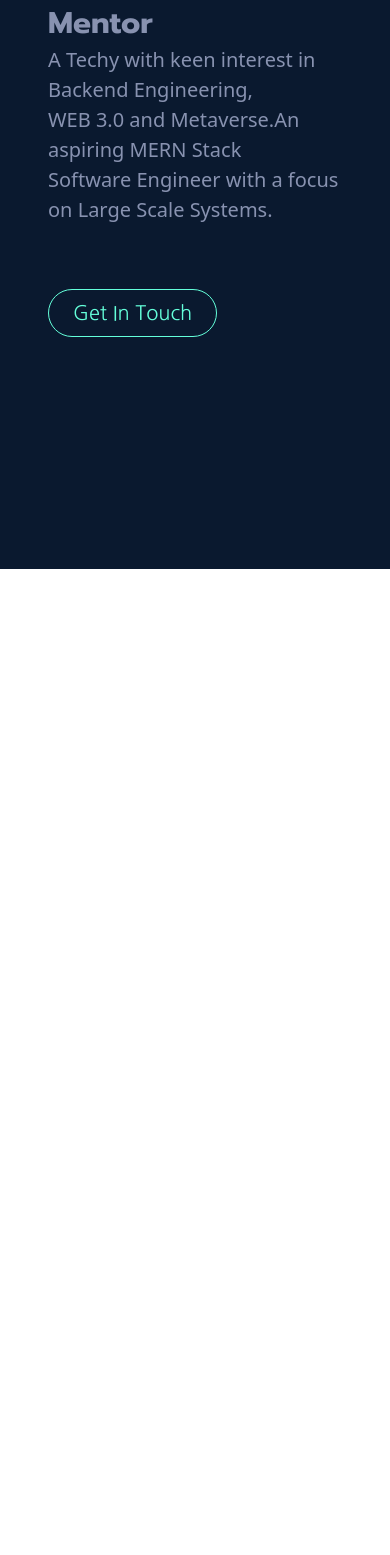
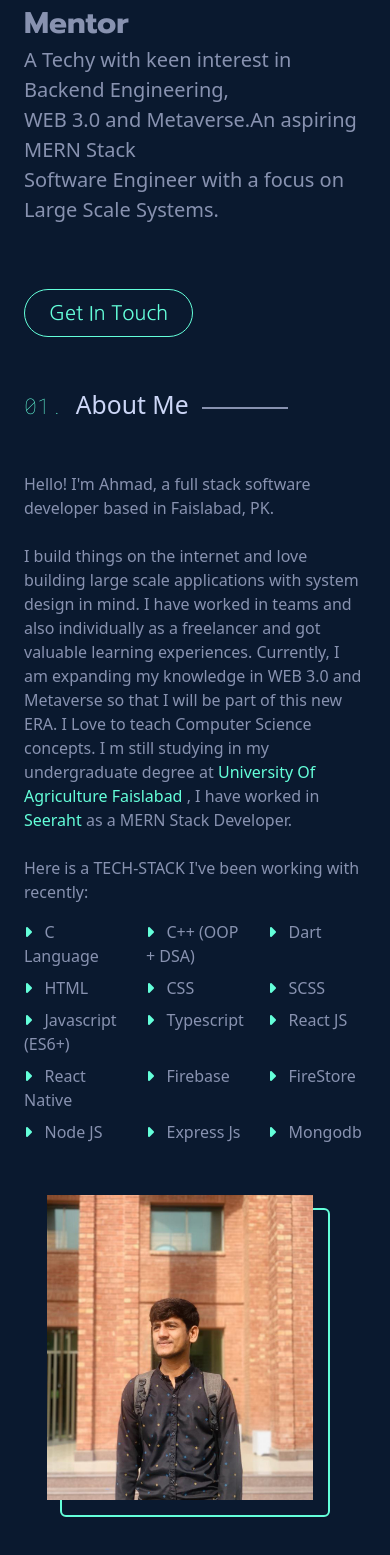
Before and after one commit to Ahmadjajja/my_portfolio, a React (Create React App) app: page / in a window 390 px wide. Shown: the part 275-1830 px from the top of the page. Before the commit the page ends 844 px from the top, so only its background shows below. Built offline with nearby package versions, Linux system fonts and the light colour scheme.

Commit message:
Responsive About Page added

```diff
--- a/src/App.js
+++ b/src/App.js
@@ -4,6 +4,7 @@ import "bootstrap/dist/js/bootstrap.bundle";
 import LeftInfoBar from "./components/LeftInfoBar";
 import RightInfoBar from "./components/RightInfoBar";
 import Home from "./pages/Home"
+import About from "./pages/About"
 function App() {
   return (
     <div className="App" style={{backgroundColor: "#0A192F"}}>
@@ -11,6 +12,7 @@ function App() {
           <LeftInfoBar />
           <RightInfoBar />
           <Home />
+          <About/>
     </div>
   );
 }
--- a/src/App.scss
+++ b/src/App.scss
@@ -3,7 +3,11 @@
 @import "./scss/RightInfoBar";
 @import "./scss/LeftInfoBar";
 @import "./scss/Home";
+@import "./scss/About";
 .App{
     min-height: 100vh;
     max-height: 100%;
 }
+.morocoCountingFont{
+    font-family: 'Roboto Mono', monospace;
+}
--- a/src/components/navbar/Navbar.jsx
+++ b/src/components/navbar/Navbar.jsx
@@ -4,7 +4,7 @@ function Navbar() {
   return (
     <div class="Navbar">
       <nav className="navbar navbar-expand-lg navbar-dark " >
-        <div className="container-fluid d-flex space-between pb-2 pt-3 px-5">
+        <div className="container-fluid d-flex space-between pb-2 pt-3 px-4 px-lg-5">
           <a className="navbar-brand border border-success border-2 py-2 rounded-circle btn fw-light text-success" href="#"><span>AJ</span></a>
           <button class="navbar-toggler" type="button" data-bs-toggle="collapse" data-bs-target="#navbarSupportedContent" aria-controls="navbarSupportedContent" aria-expanded="false" aria-label="Toggle navigation">
             <div className="Toggler">
--- a/src/pages/About.jsx
+++ b/src/pages/About.jsx
@@ -1,9 +1,60 @@
 import React from 'react'
-
 function About() {
   return (
-    <div>
-      experince
+    <div className="About container-fluid container-lg container-fluid py-5 px-4  px-md-5">
+      <div className='row px-0 px-lg-5'>
+        <div className="col ">
+          <div className='aboutHeading'>
+            <h4 className="text-success d-inline morocoCountingFont">01. </h4>
+            <h2 className="text-secondary d-inline">About Me</h2>
+            <div className="vl border-top border-2 border-primary d-inline-block"></div>
+          </div>
+
+        </div>
+      </div>
+      <div className='row mt-5 px-0 px-lg-5 '>
+        <div className="col-12 col-md-6 col-lg-8 pb-5">
+          <p className="text-primary pe-0 pe-md-5">
+            Hello! I'm Ahmad, a full stack software developer based in Faislabad, PK. <br/> <br/>
+
+            I build things on the internet and love building large scale applications with system design in mind. I have worked in teams and also individually as a freelancer and got valuable learning experiences. Currently, I am expanding my knowledge in WEB 3.0 and Metaverse so that I will be part of this new ERA. I Love to teach Computer Science concepts.
+
+            I m still studying in my undergraduate degree at <a href="http://web.uaf.edu.pk/" className='text-success text-decoration-none'>University Of Agriculture Faislabad</a> , I have worked in <a href="https://seeraht.com/" className='text-success text-decoration-none'>Seeraht</a> as a MERN Stack Developer.
+            <br/> <br/>
+            Here is a TECH-STACK I've been working with recently:
+          </p>
+          <div className="row">
+            <div className="col text-primary"> <i class="fa-solid fa-caret-right text-success"></i> &nbsp; C Language</div>
+            <div className="col text-primary"> <i class="fa-solid fa-caret-right text-success"></i> &nbsp; C++ (OOP + DSA)</div>
+            <div className="col text-primary"> <i class="fa-solid fa-caret-right text-success"></i> &nbsp; Dart</div>
+          </div>
+          <div className="row mt-2">
+            <div className="col text-primary"> <i class="fa-solid fa-caret-right text-success"></i> &nbsp; HTML</div>
+            <div className="col text-primary"> <i class="fa-solid fa-caret-right text-success"></i> &nbsp; CSS</div>
+            <div className="col text-primary"> <i class="fa-solid fa-caret-right text-success"></i> &nbsp; SCSS</div>
+          </div>
+          <div className="row mt-2">
+            <div className="col text-primary"> <i class="fa-solid fa-caret-right text-success"></i> &nbsp; Javascript (ES6+)</div>
+            <div className="col text-primary"> <i class="fa-solid fa-caret-right text-success"></i> &nbsp; Typescript</div>
+            <div className="col text-primary"> <i class="fa-solid fa-caret-right text-success"></i> &nbsp; React JS</div>
+          </div>
+          <div className="row mt-2">
+            <div className="col text-primary"> <i class="fa-solid fa-caret-right text-success"></i> &nbsp; React Native</div>
+            <div className="col text-primary"> <i class="fa-solid fa-caret-right text-success"></i> &nbsp; Firebase</div>
+            <div className="col text-primary"> <i class="fa-solid fa-caret-right text-success"></i> &nbsp; FireStore</div>
+          </div>
+          <div className="row mt-2">
+            <div className="col text-primary"> <i class="fa-solid fa-caret-right text-success"></i> &nbsp; Node JS</div>
+            <div className="col text-primary"> <i class="fa-solid fa-caret-right text-success"></i> &nbsp; Express Js</div>
+            <div className="col text-primary"> <i class="fa-solid fa-caret-right text-success"></i> &nbsp; Mongodb</div>
+          </div>
+        </div>
+        <div className="col-12 col-md-6 col-lg-4 px-5 pb-5">
+          <div className="rounded mt-3 mx-sm-5 mx-md-0">
+            <img src={require('./Ahmad.jpg')} alt="Ahmad" className='img image-fluid ' />
+          </div>
+        </div>
+      </div>
     </div>
   )
 }
--- a/src/pages/Home.jsx
+++ b/src/pages/Home.jsx
@@ -2,7 +2,7 @@ import React from 'react'
 
 function Home() {
   return (
-    <div className="Home container-lg container-fluid mt-3  px-5">
+    <div className="Home container-lg container-fluid mt-3 px-4  px-lg-5">
       <div className="row">
         <div className="col">
           <div className="px-0 px-lg-5 mt-1">
--- /dev/null
+++ b/src/scss/_About.scss
@@ -0,0 +1,36 @@
+.About {
+    .aboutHeading {
+        font-size: clamp(26px, 5vw, 32px);
+    }
+
+    .vl {
+        width: 25%;
+        margin-left: 4%;
+        padding-bottom: 5px;
+    }
+
+    .rounded {
+        border: 2px solid #64FFDA;
+        position: relative;
+    }
+
+    img {
+        height: 100%;
+        width: 100%;
+        object-fit: cover;
+        position: inherit;
+        top: -15px;
+        right: 15px;
+        cursor:pointer;
+    }
+
+    img:hover {
+        height: 100%;
+        width: 100%;
+        object-fit: cover;
+        position: inherit;
+        top: -20px;
+        right: 20px;
+        cursor:pointer;
+    }
+}
```
Also changed, not shown: src/pages/Ahmad.jpg (added), 1 other file (tests, documents, lock files or other folders).
